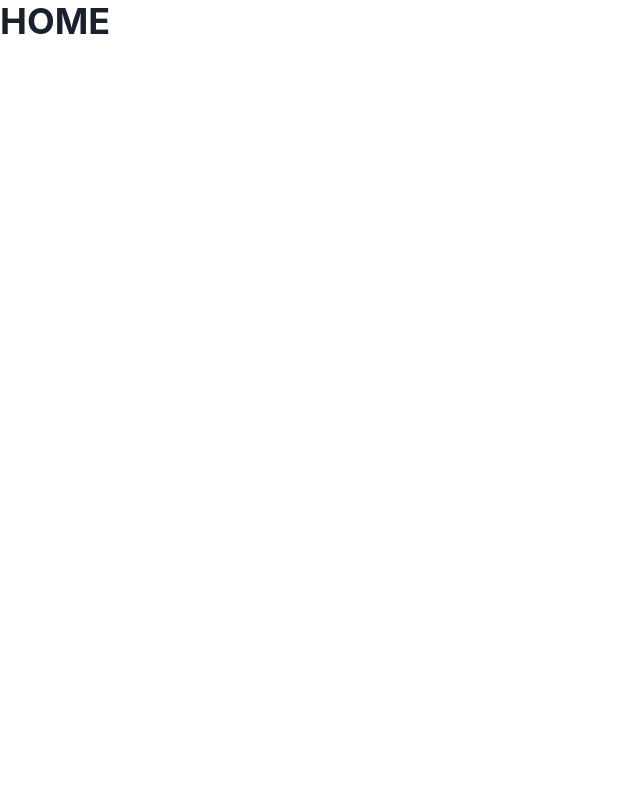
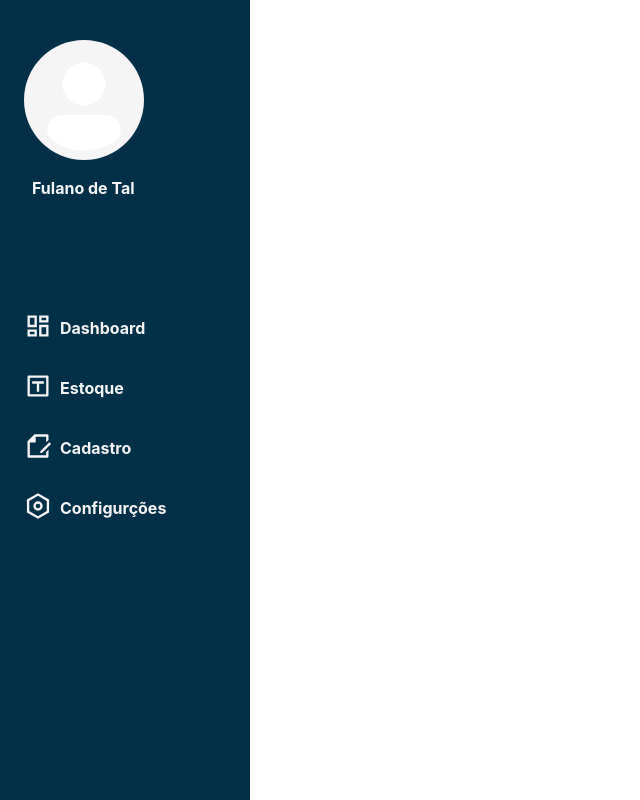
Before and after one commit to iigorcunha/open_wms_frontend, a Next.js app: page / in a window 1280 px wide. Shown: the whole page, without its empty margins (0-640 px from the left). Built offline with nearby package versions, Linux system fonts and the light colour scheme.

Commit message:
Responsive sidebar created and finished

```diff
--- /dev/null
+++ b/src/components/Sidebar/SidebarLink.tsx
@@ -0,0 +1,18 @@
+import { Box, Link, Icon, Text, LinkProps } from "@chakra-ui/react";
+import { ElementType } from "react";
+
+interface SidebarLinkProps extends LinkProps {
+  icon: ElementType;
+  children: string;
+}
+
+export function SidebarLink({ icon, children }: SidebarLinkProps) {
+  return (
+    <Box>
+      <Link display='flex' align='center'>
+        <Icon as={icon} fontSize='28' />
+        <Text ml='2' mt='1' fontWeight='bold'>{children}</Text>
+      </Link>
+    </Box>
+  )
+}
--- /dev/null
+++ b/src/components/Sidebar/SidebarNav.tsx
@@ -0,0 +1,19 @@
+import { Stack } from "@chakra-ui/react";
+import { RiDashboardLine, RiTBoxLine, RiFileEditLine, RiSettingsLine } from "react-icons/ri";
+import { SidebarLink } from "./SidebarLink";
+import { SidebarProfile } from "./SidebarProfile";
+
+
+export function SidebarNav() {
+  return (
+    <Stack ml='6' mt='10' spacing='8' align='flex-start'>
+      <SidebarProfile name='Fulano de Tal' />
+
+      <SidebarLink icon={RiDashboardLine}>Dashboard</SidebarLink>
+      <SidebarLink icon={RiTBoxLine}>Estoque</SidebarLink>
+      <SidebarLink icon={RiFileEditLine}>Cadastro</SidebarLink>
+      <SidebarLink icon={RiSettingsLine}>Configurções</SidebarLink>
+
+    </Stack>
+  )
+}
--- /dev/null
+++ b/src/components/Sidebar/SidebarProfile.tsx
@@ -0,0 +1,14 @@
+import { Box, Avatar, Text } from "@chakra-ui/react";
+
+interface SidebarProfileProps {
+  name: string;
+}
+
+export function SidebarProfile({ name }: SidebarProfileProps) {
+  return (
+    <Box justifyContent='center' mb='20'>
+      <Avatar h={120} w={120} mb='4' borderRadius='50%' bgColor='#F5F5F5' />
+      <Text ml='2' fontWeight='bold'>{name}</Text>
+    </Box>
+  )
+}
--- /dev/null
+++ b/src/components/Sidebar/index.tsx
@@ -0,0 +1,34 @@
+import { Box, Drawer, DrawerBody, DrawerCloseButton, DrawerContent, DrawerHeader, DrawerOverlay, useBreakpointValue } from "@chakra-ui/react";
+import { useSidebarDrawer } from "../../contexts/SidebarDrawerContext";
+import { SidebarNav } from "./SidebarNav";
+
+export function Sidebar() {
+  const { isOpen, onClose } = useSidebarDrawer()
+
+  const isDrawerSidebar = useBreakpointValue({
+    base: true,
+    lg: false
+  })
+
+  if (isDrawerSidebar) {
+    return (
+      <Drawer isOpen={isOpen} placement='left' onClose={onClose}>
+        <DrawerOverlay>
+          <DrawerContent bgColor='#023047' color='#F5F5F5'>
+            <DrawerCloseButton mt='6' />
+            <DrawerHeader>Navegação</DrawerHeader>
+            <DrawerBody>
+              <SidebarNav />
+            </DrawerBody>
+          </DrawerContent>
+        </DrawerOverlay>
+      </Drawer>
+    )
+  }
+
+  return (
+    <Box as='aside' h='100vh' w={250} mr='8' bgColor='#023047' color='#F5F5F5'>
+      <SidebarNav />
+    </Box>
+  )
+}
--- /dev/null
+++ b/src/contexts/SidebarDrawerContext.tsx
@@ -0,0 +1,29 @@
+import { useDisclosure, UseDisclosureReturn } from "@chakra-ui/hooks";
+import { useRouter } from "next/router";
+import { createContext, ReactNode, useContext, useEffect } from "react";
+
+interface SidebarDrawerProviderProps {
+  children: ReactNode
+}
+
+type SidebarDrwaerContextData = UseDisclosureReturn
+
+const SidebarDrawerContext = createContext({} as SidebarDrwaerContextData)
+
+export function SidebarDrawerProvider({ children }: SidebarDrawerProviderProps) {
+  const disclosure = useDisclosure()
+  const router = useRouter()
+
+  useEffect(() => {
+    disclosure.onClose()
+  }, [router.asPath])
+
+  return (
+    <SidebarDrawerContext.Provider value={disclosure}>
+      {children}
+    </SidebarDrawerContext.Provider>
+
+  )
+}
+
+export const useSidebarDrawer = () => useContext(SidebarDrawerContext)
--- a/src/pages/_app.tsx
+++ b/src/pages/_app.tsx
@@ -1,11 +1,14 @@
 import { AppProps } from 'next/app';
 import { ChakraProvider } from '@chakra-ui/react';
 import { theme } from '../styles/theme';
+import { SidebarDrawerProvider } from '../contexts/SidebarDrawerContext';
 
 function MyApp({ Component, pageProps }: AppProps): JSX.Element {
   return (
     <ChakraProvider theme={theme}>
-      <Component {...pageProps} />
+      <SidebarDrawerProvider>
+        <Component {...pageProps} />
+      </SidebarDrawerProvider>
     </ChakraProvider>
   );
 }
--- a/src/pages/index.tsx
+++ b/src/pages/index.tsx
@@ -1,5 +1,34 @@
-import { Heading } from '@chakra-ui/react';
+import { Flex, Icon, IconButton, useBreakpointValue } from '@chakra-ui/react';
+import { RiMenuLine } from 'react-icons/ri';
+import { Sidebar } from '../components/Sidebar';
+import { useSidebarDrawer } from '../contexts/SidebarDrawerContext';
 
 export default function Home(): JSX.Element {
-  return <Heading>HOME</Heading>;
+  const { onOpen } = useSidebarDrawer()
+
+  const isWideVersion = useBreakpointValue({
+    base: false,
+    lg: true
+  })
+
+  return (
+    <Flex>
+      { !isWideVersion && (
+        <IconButton
+          aria-label='Open navigation'
+          icon={<Icon as={RiMenuLine} color='#023047' />}
+          fontSize='28'
+          variant='unstyled'
+          onClick={onOpen}
+          mr='2'
+        >
+
+        </IconButton>
+      )}
+
+      <Flex w='100%' maxW={1480} mx='auto'>
+        <Sidebar />
+      </Flex>
+    </Flex>
+  )
 }
```
